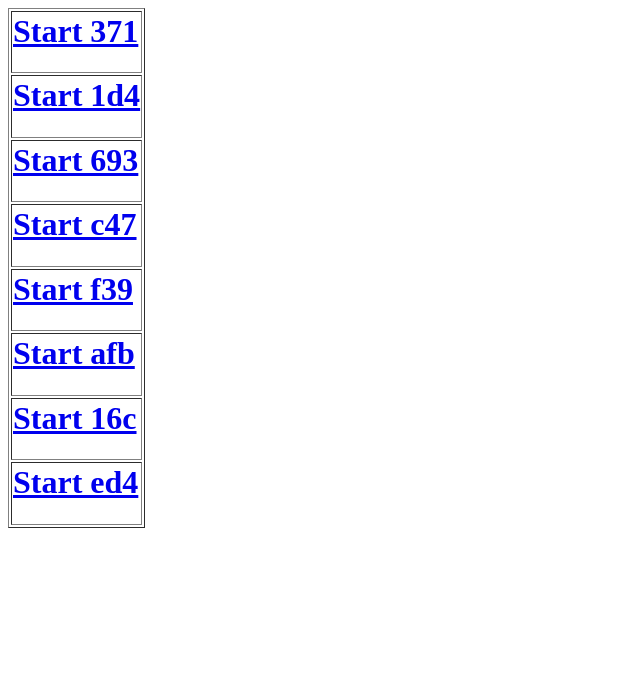
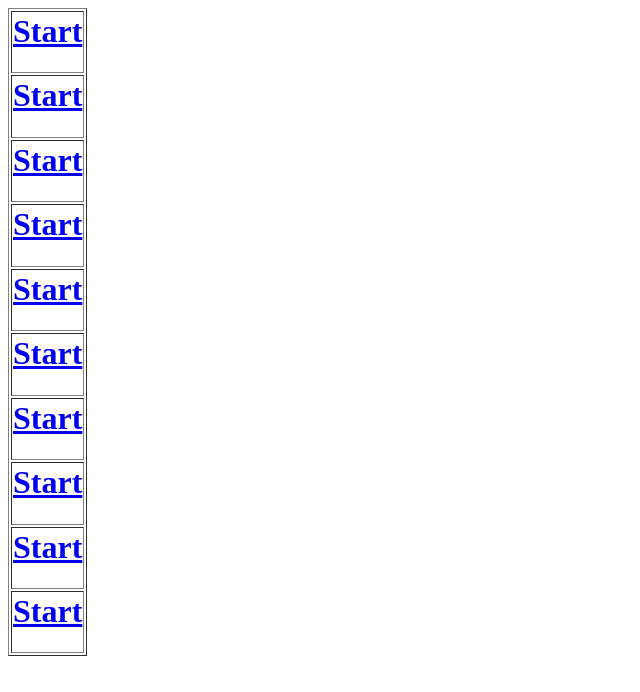
Before and after one commit to mescobedo/basichtml, a plain HTML site: page 2017.html in a window 1280 px wide. Shown: the whole page, without its empty margins (0-640 px from the left). Drawn offline with Linux system fonts and the light colour scheme.

Commit message:
Revert "Update links"
This reverts commit 46ce34100be50bc8203d738b2ddfccddfc13ceef.

```diff
--- a/2017.html
+++ b/2017.html
@@ -1,12 +1,14 @@
 <html>
 <table border=1>
-<tr><td><h1><a href="http://rawgit.com/mescobedo/basichtml/master/aad4e1fc-8ecf-4604-b114-bf026a0e3371/sales.html" target=_blank>Start 371</a></h1></td></tr>
-<tr><td><h1><a href="http://rawgit.com/mescobedo/basichtml/master/aad529a1-470a-40c2-9273-afb2e34f31d4/test.html" target=_blank>Start 1d4</a></h1></td></tr>
-<tr><td><h1><a href="http://rawgit.com/mescobedo/basichtml/master/aad72963-a953-4e00-99df-90e37f70e693/index.html" target=_blank>Start 693</a></h1></td></tr>
-<tr><td><h1><a href="http://rawgit.com/mescobedo/basichtml/master/aaeb2d70-cf5b-4e4b-8a47-35bf5e198c47/Index.html" target=_blank>Start c47</a></h1></td></tr>
-<tr><td><h1><a href="http://rawgit.com/mescobedo/basichtml/master/aae867bf-c648-4a56-82dd-289abacd9f39/index.html" target=_blank>Start f39</a></h1></td></tr>
-<tr><td><h1><a href="http://rawgit.com/mescobedo/basichtml/master/aafb579f-d049-44ed-a17c-fa056b7a3afb/Home.html" target=_blank>Start afb</a></h1></td></tr>
-<tr><td><h1><a href="http://rawgit.com/mescobedo/basichtml/master/aafdd58f-ab65-4ff5-b657-83825d8c216c/default.html" target=_blank>Start 16c</a></h1></td></tr>
-<tr><td><h1><a href="http://rawgit.com/mescobedo/basichtml/master/aaf31593-d8ee-4610-b83a-637ca44f5ed4/Index.html" target=_blank>Start ed4</a></h1></td></tr>
+<tr><td><h1><a href="http://rawgit.com/mescobedo/basichtml/master/aad4e1fc-8ecf-4604-b114-bf026a0e3371/default.html">Start</a></h1></td></tr>
+<tr><td><h1><a href="http://rawgit.com/mescobedo/basichtml/master/aad529a1-470a-40c2-9273-afb2e34f31d4/default.html">Start</a></h1></td></tr>
+<tr><td><h1><a href="http://rawgit.com/mescobedo/basichtml/master/aad72963-a953-4e00-99df-90e37f70e693/default.html">Start</a></h1></td></tr>
+<tr><td><h1><a href="http://rawgit.com/mescobedo/basichtml/master/aaeb2d70-cf5b-4e4b-8a47-35bf5e198c47/default.html">Start</a></h1></td></tr>
+<tr><td><h1><a href="http://rawgit.com/mescobedo/basichtml/master/aae867bf-c648-4a56-82dd-289abacd9f39/default.html">Start</a></h1></td></tr>
+<tr><td><h1><a href="http://rawgit.com/mescobedo/basichtml/master/aafb579f-d049-44ed-a17c-fa056b7a3afb/default.html">Start</a></h1></td></tr>
+<tr><td><h1><a href="http://rawgit.com/mescobedo/basichtml/master/aafdd58f-ab65-4ff5-b657-83825d8c216c/default.html">Start</a></h1></td></tr>
+<tr><td><h1><a href="http://rawgit.com/mescobedo/basichtml/master/aaf31593-d8ee-4610-b83a-637ca44f5ed4/default.html">Start</a></h1></td></tr>
+<tr><td><h1><a href="http://rawgit.com/mescobedo/basichtml/master/aaf71a2b-80c8-4b9d-80c9-4002d7a99be3/default.html">Start</a></h1></td></tr>
+<tr><td><h1><a href="http://rawgit.com/mescobedo/basichtml/master/aaf83695-3c8f-44b5-8177-0cfb86a79662/default.html">Start</a></h1></td></tr>
 </table>
 </html>
```
